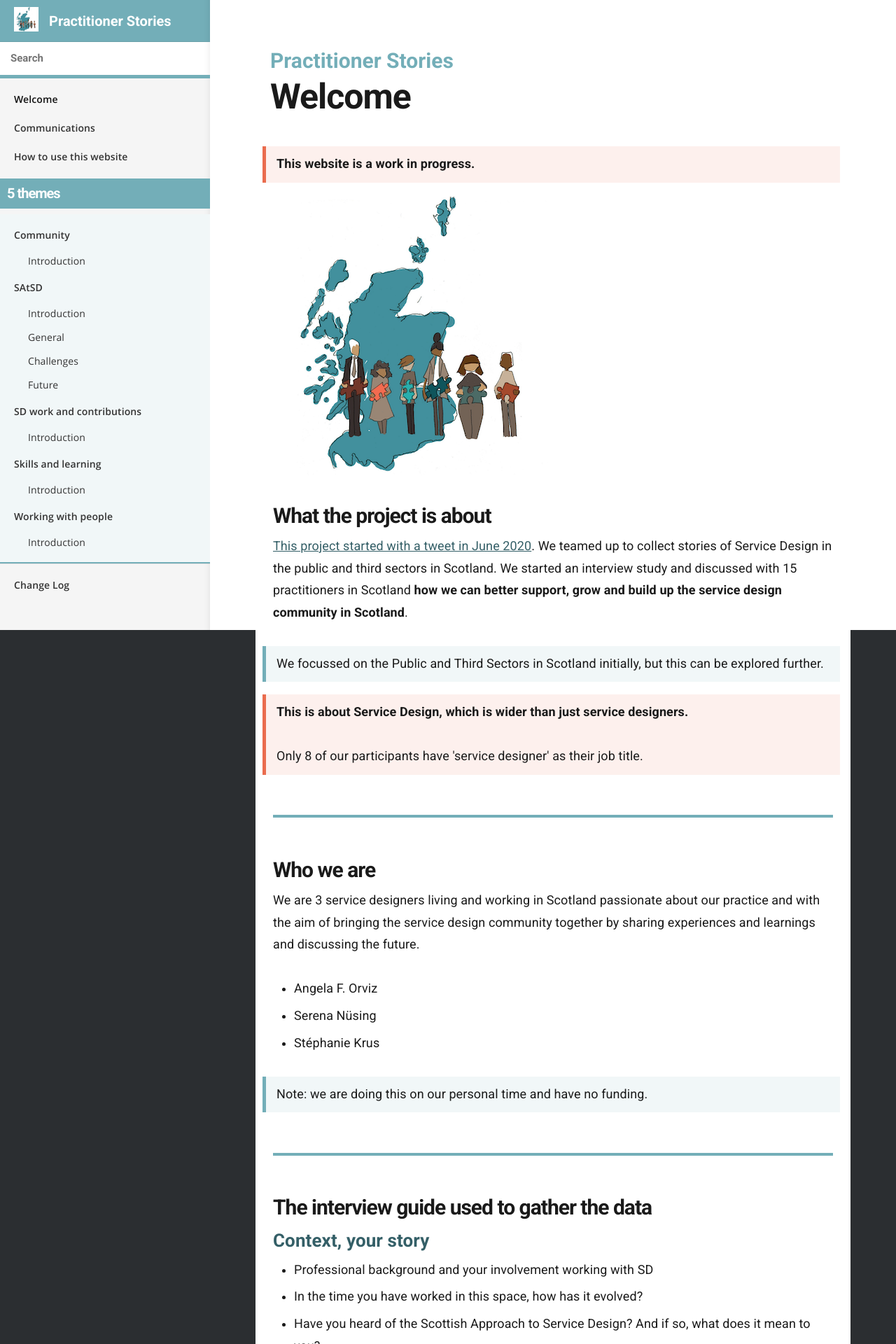
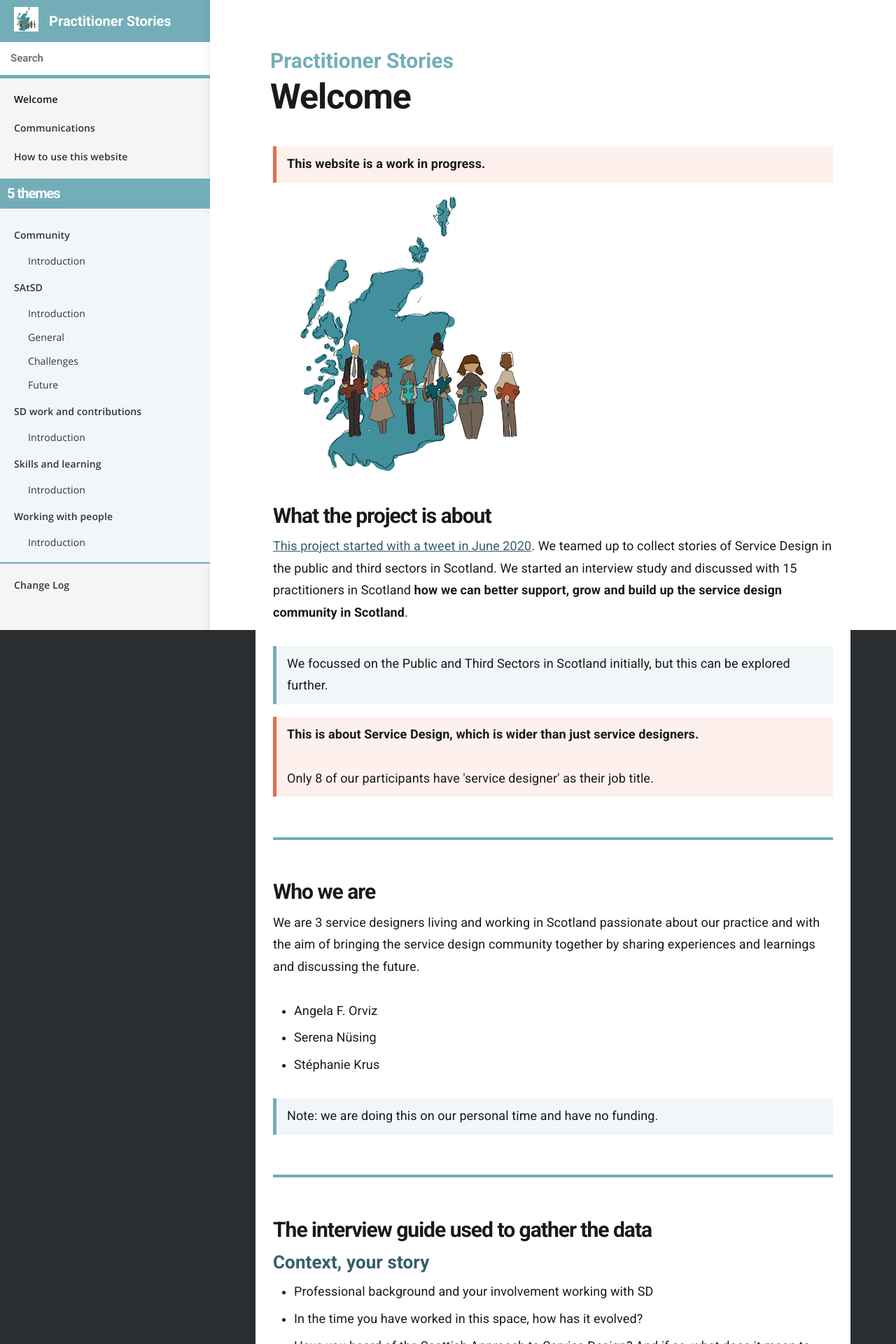
Before and after one commit to stephanie-K/practitioner-stories, a Jekyll site: the page built from index.md, in a window 1280 px wide. Shown: the top 1920 px of the page at 70% size. Built offline with Jekyll 4.4.1, drawn with Linux system fonts in a browser that asks for light colours.

Commit message:
fix spacign of blockquotes

```diff
--- a/_sass/_layout.scss
+++ b/_sass/_layout.scss
@@ -418,19 +418,19 @@ h4 svg {
 blockquote {
 	border-left: 5px solid $brand-colour;
 	padding: 10px 15px;
-	margin-left: -15px;
-	margin-right: -10px;
+	margin-left: 0; // was -15px
+	margin-right: 0; // was -10px
 	background-color: $brand-colour-light;
 	border-color: $brand-colour;
 
 	p:last-child {
 		margin-bottom: 0;
 	}
-
+/*
 	@media (max-width: $full-width-break) {
 		margin-left: 0;
 		margin-right: 0;
-	}
+	} */
 }
 
 blockquote.red {
```
